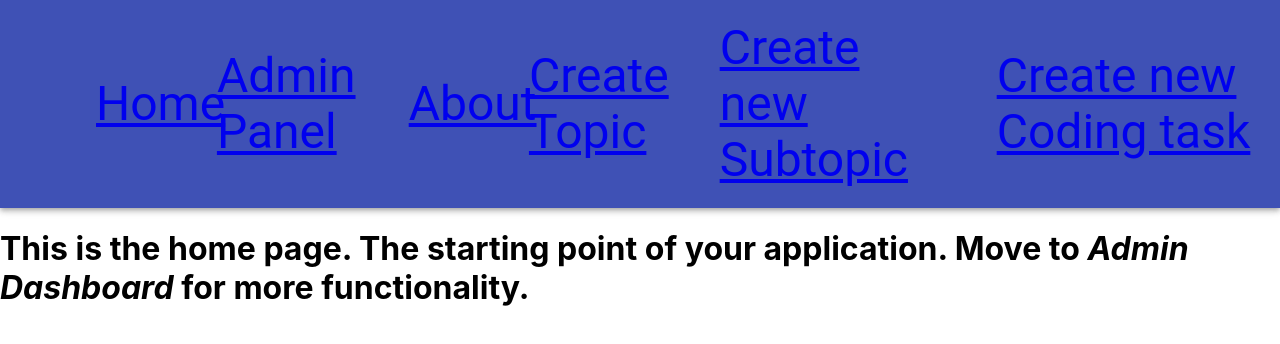
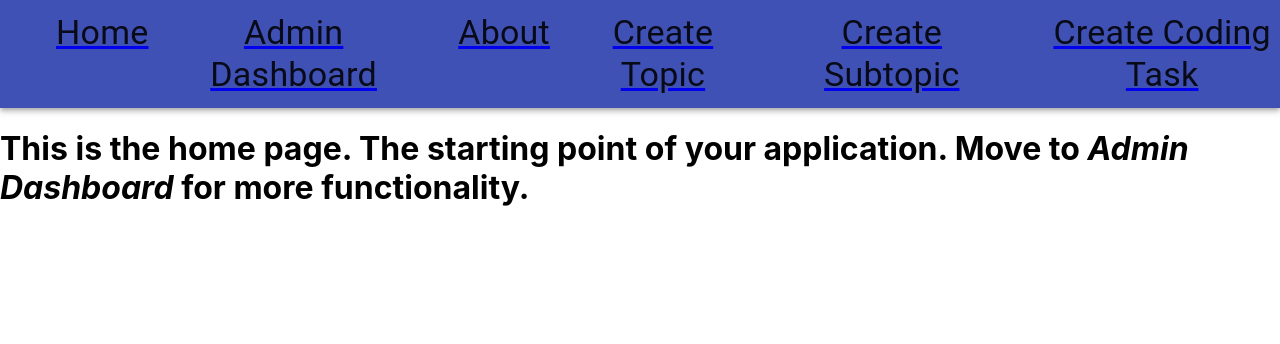
Before and after one commit to Yabonev/learn-it, a React (Create React App) app: page /admin-dashboard in a window 1280 px wide. Shown: the top 344 px of the page. Built offline with nearby package versions, Linux system fonts and the light colour scheme; no server answers.

Commit message:
Moved navigation logic in App.tsx

```diff
--- a/src/App.tsx
+++ b/src/App.tsx
@@ -1,22 +1,51 @@
 import React from "react";
 
-import { HashRouter, Route } from "react-router-dom";
-import NavBar from "./components/NavBar";
+import Home from "./components/Home";
+import About from "./components/About";
+import AdminDashboardLayout from "./pages/AdminDashboardLayout";
+import CreateTopic from "./components/forms/CreateTopicForm";
+import CreateSubtopicForm from "./components/forms/CreateSubtopicForm";
+import CreateCodingTaskForm from "./components/forms/CreateCodingTaskForm";
 
-import Home from "./components/Home";
-import AdminDashboardLayout from "./components/AdminDashboardLayout";
-import About from "./components/About";
-import CreateTopic from "./components/CreateTopic";
-import CreateSubtopicForm from "./components/CreateSubtopicForm";
+import { Link, HashRouter, Route } from "react-router-dom";
 
-import "./App.css";
-import CreateCodingTaskForm from "./components/CreateCodingTaskForm";
+import { List, ListItemText, Typography, AppBar } from "@material-ui/core";
+import { CSSProperties } from "@material-ui/styles";
+
+const styles = {
+  navbar: {
+    display: "flex"
+  } as CSSProperties
+};
 
 function App() {
+  const navigationLinks = [
+    { to: "/", title: "Home" },
+    { to: "admin-dashboard", title: "Admin Dashboard" },
+    { to: "about", title: "About" },
+    { to: "create-new-topic", title: "Create Topic" },
+    { to: "create-new-subtopic", title: "Create Subtopic" },
+    { to: "create-new-coding-task", title: "Create Coding Task" }
+  ];
+
+  const linksHtml = navigationLinks.map(link => (
+    <ListItemText key={link.title} inset>
+      <Link to={link.to}>
+        <Typography variant="h4" align="center" color="textPrimary">
+          {link.title}
+        </Typography>
+      </Link>
+    </ListItemText>
+  ));
+
   return (
     <>
       <HashRouter>
-        <NavBar />
+        <AppBar position="static">
+          <List component="nav" style={styles.navbar}>
+            {linksHtml}
+          </List>
+        </AppBar>
 
         <Route exact path="/" component={Home} />
         <Route path="/about" component={About} />
--- a/src/components/NavBar.tsx
+++ /dev/null
@@ -1,57 +0,0 @@
-import React from "react";
-import {
-  List,
-  ListItem,
-  ListItemText,
-  Typography,
-  Toolbar,
-  AppBar
-} from "@material-ui/core";
-import { Link } from "react-router-dom";
-
-const NavBar: React.FC = () => {
-  return (
-    <AppBar color="primary" position="static">
-      <Toolbar>
-        <List component="nav">
-          <ListItem component="div">
-            <ListItemText inset>
-              <Typography color="inherit" variant="h3">
-                <Link to="/">Home</Link>
-              </Typography>
-            </ListItemText>
-
-            <ListItemText inset>
-              <Typography color="inherit" variant="h3">
-                <Link to="/admin-dashboard">Admin Panel</Link>
-              </Typography>
-            </ListItemText>
-
-            <ListItemText inset>
-              <Typography color="inherit" variant="h3">
-                <Link to="/about"> About</Link>
-              </Typography>
-            </ListItemText>
-            <ListItemText inset>
-              <Typography color="inherit" variant="h3">
-                <Link to="/create-new-topic"> Create Topic</Link>
-              </Typography>
-            </ListItemText>
-            <ListItemText inset>
-              <Typography color="inherit" variant="h3">
-                <Link to="/create-new-subtopic"> Create new Subtopic</Link>
-              </Typography>
-            </ListItemText>
-            <ListItemText inset>
-              <Typography color="inherit" variant="h3">
-                <Link to="/create-new-coding-task">Create new Coding task</Link>
-              </Typography>
-            </ListItemText>
-          </ListItem>
-        </List>
-      </Toolbar>
-    </AppBar>
-  );
-};
-
-export default NavBar;
```
